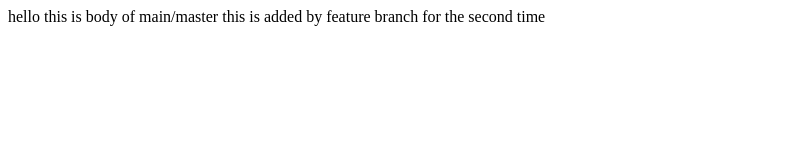
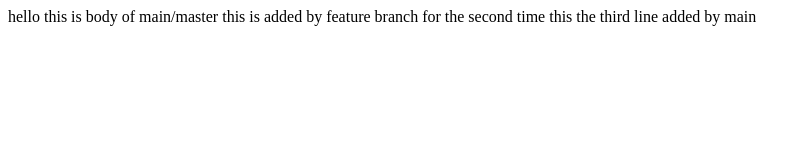
Before and after one commit to TeddyLibra/gitadvanced, a plain HTML site: page index.html in a window 1280 px wide. Shown: the whole page, without its empty margins (0-811 px from the left). Drawn offline with Linux system fonts and the light colour scheme.

Commit message:
third line commit from main

```diff
--- a/index.html
+++ b/index.html
@@ -8,5 +8,6 @@
 <body>
     hello this is body of main/master
     this is added by feature branch for the second time
+    this the third line added by main
 </body>
 </html>
```
